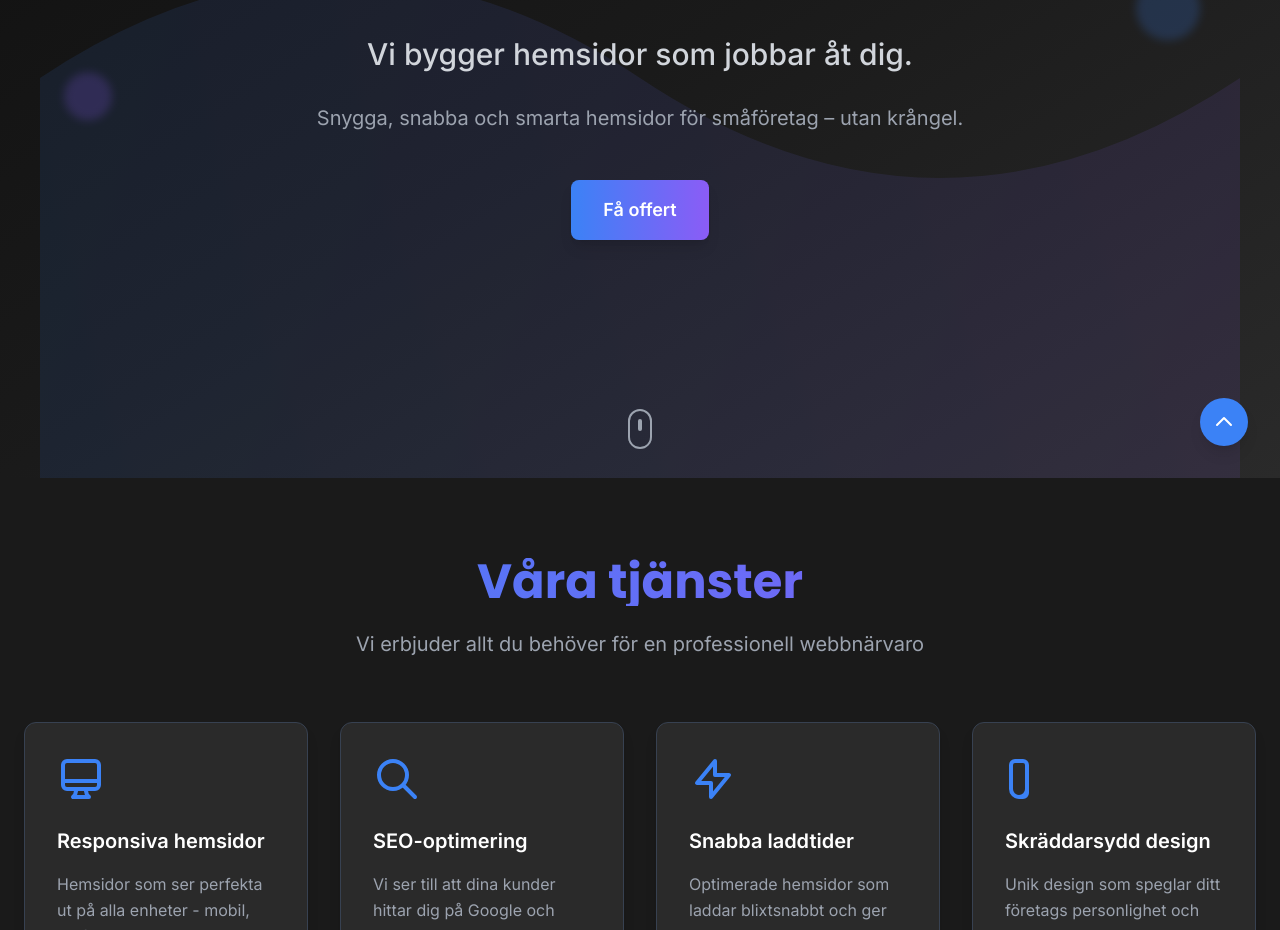
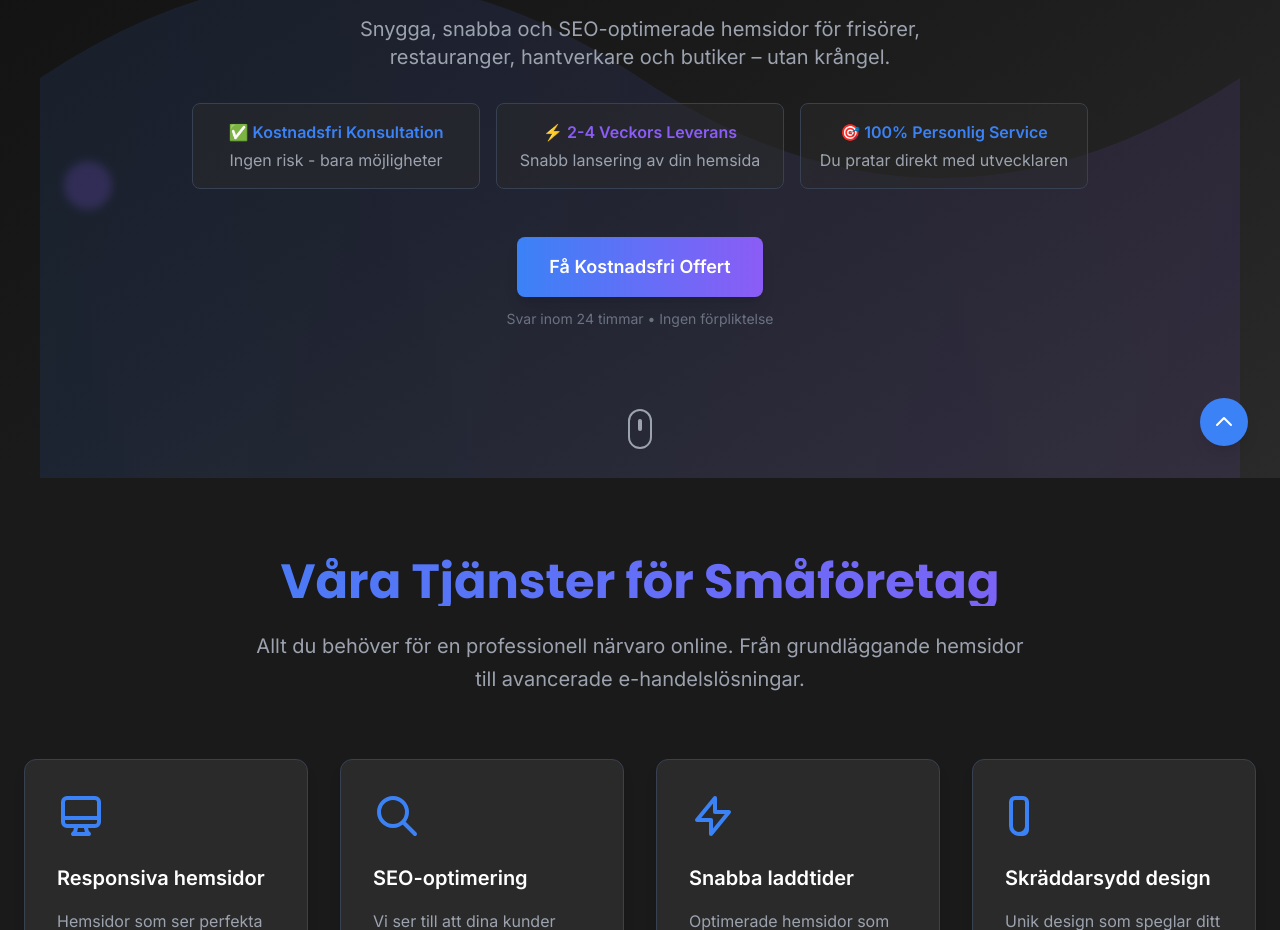
Before and after one commit to jontte1208/Webbfixaren, a React (Create React App) app: page / in a window 1280 px wide. Shown: the part 322-1252 px from the top of the page. Built offline with nearby package versions, Linux system fonts and the light colour scheme.

Commit message:
Major SEO optimization: Enhanced meta tags, structured data, semantic HTML, sitemap and robots.txt

```diff
--- a/public/index.html
+++ b/public/index.html
@@ -7,43 +7,149 @@
     <meta name="theme-color" content="#1a1a1a" />
 
     <!-- Primary Meta Tags -->
-    <title>Webbfixaren - Vi bygger hemsidor som jobbar åt dig</title>
-    <meta name="title" content="Webbfixaren - Vi bygger hemsidor som jobbar åt dig" />
+    <title>Webbfixaren - Professionella Hemsidor för Småföretag | Webbdesign Sverige</title>
+    <meta name="title" content="Webbfixaren - Professionella Hemsidor för Småföretag | Webbdesign Sverige" />
     <meta
       name="description"
-      content="Professionella hemsidor för småföretag. Snabba, responsiva och SEO-optimerade webbsidor för frisörer, restauranger, hantverkare och butiker. Få din kostnadsfria offert idag!"
+      content="🚀 Professionella hemsidor för småföretag i Sverige. Snabba, responsiva och SEO-optimerade webbsidor för frisörer, restauranger, hantverkare och butiker. ✅ Kostnadsfri konsultation ✅ 2-4 veckors leverans ✅ Personlig service. Kontakta oss idag!"
     />
-    <meta name="keywords" content="hemsida, webbdesign, småföretag, SEO, responsiv design, webbsida, företagshemsida" />
+    <meta name="keywords" content="hemsida småföretag, webbdesign Sverige, responsiv hemsida, SEO optimering, företagshemsida, webbsida frisör, restaurang hemsida, hantverkare webbsida, lokal företag hemsida, professionell webbdesign, modern hemsida, snabb hemsida" />
     <meta name="author" content="Jonathan - Webbfixaren" />
+    <meta name="geo.region" content="SE" />
+    <meta name="geo.placename" content="Sverige" />
+    <meta name="geo.position" content="59.334591;18.063240" />
+    <meta name="ICBM" content="59.334591, 18.063240" />
+
+    <!-- Canonical URL -->
+    <link rel="canonical" href="https://webbfixaren.se/" />
 
     <!-- Open Graph / Facebook -->
     <meta property="og:type" content="website" />
     <meta property="og:url" content="https://webbfixaren.se/" />
-    <meta property="og:title" content="Webbfixaren - Vi bygger hemsidor som jobbar åt dig" />
-    <meta property="og:description" content="Professionella hemsidor för småföretag. Snabba, responsiva och SEO-optimerade webbsidor. Få din kostnadsfria offert idag!" />
+    <meta property="og:title" content="Webbfixaren - Professionella Hemsidor för Småföretag | Webbdesign Sverige" />
+    <meta property="og:description" content="🚀 Professionella hemsidor för småföretag i Sverige. Snabba, responsiva och SEO-optimerade webbsidor. ✅ Kostnadsfri konsultation ✅ 2-4 veckors leverans ✅ Personlig service." />
     <meta property="og:image" content="%PUBLIC_URL%/logo512.png" />
+    <meta property="og:image:alt" content="Webbfixaren logotyp - Professionell webbdesign för småföretag" />
     <meta property="og:image:width" content="512" />
     <meta property="og:image:height" content="512" />
     <meta property="og:site_name" content="Webbfixaren" />
     <meta property="og:locale" content="sv_SE" />
 
     <!-- Twitter -->
-    <meta property="twitter:card" content="summary" />
-    <meta property="twitter:url" content="https://webbfixaren.se/" />
-    <meta property="twitter:title" content="Webbfixaren - Vi bygger hemsidor som jobbar åt dig" />
-    <meta property="twitter:description" content="Professionella hemsidor för småföretag. Snabba, responsiva och SEO-optimerade webbsidor. Få din kostnadsfria offert idag!" />
-    <meta property="twitter:image" content="%PUBLIC_URL%/logo512.png" />
+    <meta name="twitter:card" content="summary_large_image" />
+    <meta name="twitter:url" content="https://webbfixaren.se/" />
+    <meta name="twitter:title" content="Webbfixaren - Professionella Hemsidor för Småföretag" />
+    <meta name="twitter:description" content="🚀 Professionella hemsidor för småföretag i Sverige. Snabba, responsiva och SEO-optimerade webbsidor. Kostnadsfri konsultation!" />
+    <meta name="twitter:image" content="%PUBLIC_URL%/logo512.png" />
+    <meta name="twitter:image:alt" content="Webbfixaren logotyp - Professionell webbdesign för småföretag" />
 
     <!-- Additional Meta Tags -->
-    <meta name="robots" content="index, follow" />
+    <meta name="robots" content="index, follow, max-image-preview:large, max-snippet:-1, max-video-preview:-1" />
     <meta name="language" content="Swedish" />
     <meta name="revisit-after" content="7 days" />
+    <meta name="rating" content="general" />
+    <meta name="distribution" content="global" />
+
+    <!-- Business Information -->
+    <meta name="business:contact_data:street_address" content="Sverige" />
+    <meta name="business:contact_data:locality" content="Sverige" />
+    <meta name="business:contact_data:region" content="Sverige" />
+    <meta name="business:contact_data:postal_code" content="" />
+    <meta name="business:contact_data:country_name" content="Sverige" />
+    <meta name="business:contact_data:email" content="support@webbfixaren.se" />
+    <meta name="business:contact_data:phone_number" content="+46730862191" />
+
+    <!-- Preconnect to external domains for performance -->
+    <link rel="preconnect" href="https://fonts.googleapis.com" />
+    <link rel="preconnect" href="https://fonts.gstatic.com" crossorigin />
 
     <link rel="apple-touch-icon" href="%PUBLIC_URL%/logo192.png" />
     <link rel="manifest" href="%PUBLIC_URL%/manifest.json" />
+
+    <!-- Structured Data - LocalBusiness Schema -->
+    <script type="application/ld+json">
+    {
+      "@context": "https://schema.org",
+      "@type": "LocalBusiness",
+      "name": "Webbfixaren",
+      "alternateName": "Webbfixaren - Hemsidor för Småföretag",
+      "description": "Professionella hemsidor för småföretag i Sverige. Snabba, responsiva och SEO-optimerade webbsidor för frisörer, restauranger, hantverkare och butiker.",
+      "url": "https://webbfixaren.se",
+      "logo": "https://webbfixaren.se/logo512.png",
+      "image": "https://webbfixaren.se/logo512.png",
+      "telephone": "+46730862191",
+      "email": "support@webbfixaren.se",
+      "address": {
+        "@type": "PostalAddress",
+        "addressCountry": "SE",
+        "addressRegion": "Sverige"
+      },
+      "geo": {
+        "@type": "GeoCoordinates",
+        "latitude": "59.334591",
+        "longitude": "18.063240"
+      },
+      "openingHours": "Mo-Fr 09:00-17:00",
+      "priceRange": "$$",
+      "serviceArea": {
+        "@type": "Country",
+        "name": "Sverige"
+      },
+      "sameAs": [
+        "https://www.facebook.com/share/19SDqx5M7a/?mibextid=wwXIfr",
+        "https://www.instagram.com/webbfixaren?igsh=MThrdGZ4NHkwY2UwNw%3D%3D&utm_source=qr",
+        "https://www.tiktok.com/@webbfixaren?_t=ZN-8x26IoMWLLC&_r=1"
+      ],
+      "hasOfferCatalog": {
+        "@type": "OfferCatalog",
+        "name": "Webbdesign Tjänster",
+        "itemListElement": [
+          {
+            "@type": "Offer",
+            "itemOffered": {
+              "@type": "Service",
+              "name": "Responsiv Webbdesign",
+              "description": "Moderna, responsiva hemsidor som fungerar perfekt på alla enheter"
+            }
+          },
+          {
+            "@type": "Offer",
+            "itemOffered": {
+              "@type": "Service",
+              "name": "SEO-optimering",
+              "description": "Optimering för sökmotorer för bättre synlighet online"
+            }
+          },
+          {
+            "@type": "Offer",
+            "itemOffered": {
+              "@type": "Service",
+              "name": "E-handel",
+              "description": "Kompletta webshop-lösningar för ditt företag"
+            }
+          },
+          {
+            "@type": "Offer",
+            "itemOffered": {
+              "@type": "Service",
+              "name": "Underhåll & Support",
+              "description": "Kontinuerlig support och underhåll av din hemsida"
+            }
+          }
+        ]
+      },
+      "aggregateRating": {
+        "@type": "AggregateRating",
+        "ratingValue": "5",
+        "reviewCount": "50",
+        "bestRating": "5",
+        "worstRating": "1"
+      }
+    }
+    </script>
   </head>
   <body>
-    <noscript>You need to enable JavaScript to run this app.</noscript>
+    <noscript>Du behöver aktivera JavaScript för att köra denna app. Webbfixaren erbjuder professionella hemsidor för småföretag med SEO-optimering och responsiv design.</noscript>
     <div id="root"></div>
     <!--
       This HTML file is a template.
--- a/src/components/About.js
+++ b/src/components/About.js
@@ -8,14 +8,14 @@ const About = () => {
         <div className="max-w-6xl mx-auto">
           <div className="grid grid-cols-1 lg:grid-cols-2 gap-16 items-center">
             {/* Text Content */}
-            <motion.div
+            <motion.header
               initial={{ opacity: 0, x: -50 }}
               whileInView={{ opacity: 1, x: 0 }}
               transition={{ duration: 0.8 }}
               viewport={{ once: true }}
             >
               <h2 className="text-4xl md:text-5xl font-bold font-poppins mb-8 bg-gradient-to-r from-blue-accent to-purple-accent bg-clip-text text-transparent">
-                Om Webbfixaren
+                Om Webbfixaren - Din Partner för Webbdesign
               </h2>
 
               <div className="space-y-6 text-lg text-gray-300 leading-relaxed">
@@ -73,7 +73,7 @@ const About = () => {
                   <div className="text-gray-400">Personlig service</div>
                 </div>
               </motion.div>
-            </motion.div>
+            </motion.header>
 
             {/* Process Visualization */}
             <motion.div
--- a/src/components/Hero.js
+++ b/src/components/Hero.js
@@ -7,13 +7,13 @@ const Hero = () => {
   };
 
   return (
-    <section className="min-h-screen flex items-center justify-center relative overflow-hidden">
+    <main className="min-h-screen flex items-center justify-center relative overflow-hidden">
       {/* Background Gradient */}
       <div className="absolute inset-0 bg-gradient-to-br from-dark-bg via-dark-secondary to-dark-accent"></div>
 
       {/* Decorative SVG Background */}
-      <div className="absolute inset-0 opacity-10">
-        <svg className="w-full h-full" viewBox="0 0 1200 800" fill="none">
+      <div className="absolute inset-0 opacity-10" aria-hidden="true">
+        <svg className="w-full h-full" viewBox="0 0 1200 800" fill="none" role="img" aria-label="Dekorativ bakgrundsgrafik">
           <path
             d="M0,400 Q300,200 600,400 T1200,400 L1200,800 L0,800 Z"
             fill="url(#gradient)"
@@ -28,6 +28,7 @@ const Hero = () => {
       </div>
 
       <div className="container mx-auto px-6 text-center relative z-10">
+        <header>
           {/* Company Name with Animation */}
           <motion.h1
             initial={{ opacity: 0, y: 30 }}
@@ -38,40 +39,64 @@ const Hero = () => {
             Webbfixaren
           </motion.h1>
 
-        {/* Slogan */}
+          {/* Main Heading - What we do */}
           <motion.h2
             initial={{ opacity: 0, y: 30 }}
             animate={{ opacity: 1, y: 0 }}
             transition={{ duration: 0.8, delay: 0.2, ease: "easeOut" }}
             className="text-2xl md:text-3xl font-medium font-inter mb-8 text-gray-300"
           >
-          Vi bygger hemsidor som jobbar åt dig.
+            Professionella Hemsidor för Småföretag i Sverige
           </motion.h2>
+        </header>
 
-        {/* Description */}
-        <motion.p
+        {/* Value Proposition */}
+        <motion.section
           initial={{ opacity: 0, y: 30 }}
           animate={{ opacity: 1, y: 0 }}
           transition={{ duration: 0.8, delay: 0.4, ease: "easeOut" }}
-          className="text-lg md:text-xl text-gray-400 mb-12 max-w-2xl mx-auto leading-relaxed"
+          className="mb-12"
         >
-          Snygga, snabba och smarta hemsidor för småföretag – utan krångel.
-        </motion.p>
+          <p className="text-lg md:text-xl text-gray-400 mb-8 max-w-2xl mx-auto leading-relaxed">
+            Snygga, snabba och SEO-optimerade hemsidor för frisörer, restauranger, hantverkare och butiker – utan krångel.
+          </p>
 
-        {/* CTA Button */}
-        <motion.button
+          {/* Key Benefits */}
+          <div className="grid grid-cols-1 md:grid-cols-3 gap-4 max-w-4xl mx-auto mb-8 text-sm md:text-base">
+            <div className="bg-dark-accent bg-opacity-50 rounded-lg p-4 border border-gray-700">
+              <div className="text-blue-accent font-semibold mb-1">✅ Kostnadsfri Konsultation</div>
+              <div className="text-gray-400">Ingen risk - bara möjligheter</div>
+            </div>
+            <div className="bg-dark-accent bg-opacity-50 rounded-lg p-4 border border-gray-700">
+              <div className="text-purple-accent font-semibold mb-1">⚡ 2-4 Veckors Leverans</div>
+              <div className="text-gray-400">Snabb lansering av din hemsida</div>
+            </div>
+            <div className="bg-dark-accent bg-opacity-50 rounded-lg p-4 border border-gray-700">
+              <div className="text-blue-accent font-semibold mb-1">🎯 100% Personlig Service</div>
+              <div className="text-gray-400">Du pratar direkt med utvecklaren</div>
+            </div>
+          </div>
+        </motion.section>
+
+        {/* CTA Section */}
+        <motion.section
           initial={{ opacity: 0, y: 30 }}
           animate={{ opacity: 1, y: 0 }}
           transition={{ duration: 0.8, delay: 0.6, ease: "easeOut" }}
-          whileHover={{ scale: 1.05, boxShadow: "0 20px 40px rgba(59, 130, 246, 0.3)" }}
-          whileTap={{ scale: 0.95 }}
+        >
+          <button
             onClick={scrollToContact}
-          className="bg-gradient-to-r from-blue-accent to-purple-accent text-white px-8 py-4 rounded-lg text-lg font-semibold shadow-lg transition-all duration-300 hover:shadow-2xl"
+            className="bg-gradient-to-r from-blue-accent to-purple-accent text-white px-8 py-4 rounded-lg text-lg font-semibold shadow-lg transition-all duration-300 hover:shadow-2xl hover:scale-105 focus:outline-none focus:ring-4 focus:ring-blue-accent focus:ring-opacity-50"
+            aria-label="Få kostnadsfri offert för din företagshemsida"
           >
-          Få offert
-        </motion.button>
+            Få Kostnadsfri Offert
+          </button>
+          <p className="text-gray-500 text-sm mt-3">
+            Svar inom 24 timmar • Ingen förpliktelse
+          </p>
+        </motion.section>
 
-        {/* Floating Elements */}
+        {/* Floating Elements - Decorative */}
         <motion.div
           animate={{
             y: [0, -20, 0],
@@ -83,6 +108,7 @@ const Hero = () => {
             ease: "easeInOut"
           }}
           className="absolute top-20 right-20 w-16 h-16 bg-blue-accent opacity-20 rounded-full blur-sm hidden md:block"
+          aria-hidden="true"
         />
 
         <motion.div
@@ -97,6 +123,7 @@ const Hero = () => {
             delay: 1
           }}
           className="absolute bottom-32 left-16 w-12 h-12 bg-purple-accent opacity-20 rounded-full blur-sm hidden md:block"
+          aria-hidden="true"
         />
       </div>
 
@@ -106,16 +133,25 @@ const Hero = () => {
         animate={{ opacity: 1 }}
         transition={{ delay: 1.2 }}
         className="absolute bottom-8 left-1/2 transform -translate-x-1/2"
+        aria-label="Scrolla ner för att se mer"
       >
         <motion.div
           animate={{ y: [0, 10, 0] }}
           transition={{ duration: 2, repeat: Infinity }}
           className="w-6 h-10 border-2 border-gray-400 rounded-full flex justify-center"
+          role="button"
+          tabIndex="0"
+          onClick={() => window.scrollBy({ top: window.innerHeight, behavior: 'smooth' })}
+          onKeyDown={(e) => {
+            if (e.key === 'Enter' || e.key === ' ') {
+              window.scrollBy({ top: window.innerHeight, behavior: 'smooth' });
+            }
+          }}
         >
           <div className="w-1 h-3 bg-gray-400 rounded-full mt-2"></div>
         </motion.div>
       </motion.div>
-    </section>
+    </main>
   );
 };
 
--- a/src/components/Services.js
+++ b/src/components/Services.js
@@ -69,7 +69,7 @@ const Services = () => {
   return (
     <section className="py-20 bg-dark-secondary">
       <div className="container mx-auto px-6">
-        {/* Section Header */}
+        {/* Main Heading */}
         <motion.div
           initial={{ opacity: 0, y: 30 }}
           whileInView={{ opacity: 1, y: 0 }}
@@ -78,10 +78,10 @@ const Services = () => {
           className="text-center mb-16"
         >
           <h2 className="text-4xl md:text-5xl font-bold font-poppins mb-6 bg-gradient-to-r from-blue-accent to-purple-accent bg-clip-text text-transparent">
-            Våra tjänster
+            Våra Tjänster för Småföretag
           </h2>
-          <p className="text-xl text-gray-400 max-w-2xl mx-auto">
-            Vi erbjuder allt du behöver för en professionell webbnärvaro
+          <p className="text-xl text-gray-400 max-w-3xl mx-auto leading-relaxed">
+            Allt du behöver för en professionell närvaro online. Från grundläggande hemsidor till avancerade e-handelslösningar.
           </p>
         </motion.div>
 
@@ -92,9 +92,11 @@ const Services = () => {
           whileInView="visible"
           viewport={{ once: true, margin: "-100px" }}
           className="grid grid-cols-1 md:grid-cols-2 lg:grid-cols-4 gap-8"
+          role="list"
+          aria-label="Lista över våra webbdesign-tjänster"
         >
           {services.map((service, index) => (
-            <motion.div
+            <motion.article
               key={index}
               variants={cardVariants}
               whileHover={{
@@ -103,12 +105,14 @@ const Services = () => {
                 y: -10
               }}
               className="bg-dark-accent p-8 rounded-xl shadow-lg hover:shadow-2xl transition-all duration-300 border border-gray-700 hover:border-blue-accent/50"
+              role="listitem"
             >
               {/* Icon */}
               <motion.div
                 className="text-blue-accent mb-6"
                 whileHover={{ rotate: 5, scale: 1.1 }}
                 transition={{ duration: 0.3 }}
+                aria-hidden="true"
               >
                 {service.icon}
               </motion.div>
@@ -122,7 +126,7 @@ const Services = () => {
               <p className="text-gray-400 leading-relaxed">
                 {service.description}
               </p>
-            </motion.div>
+            </motion.article>
           ))}
         </motion.div>
 
```
Also changed, not shown: logo.jpg (added), public/robots.txt, 1 other file (tests, documents, lock files or other folders). Lines whose indentation alone changed are shown as unchanged.
